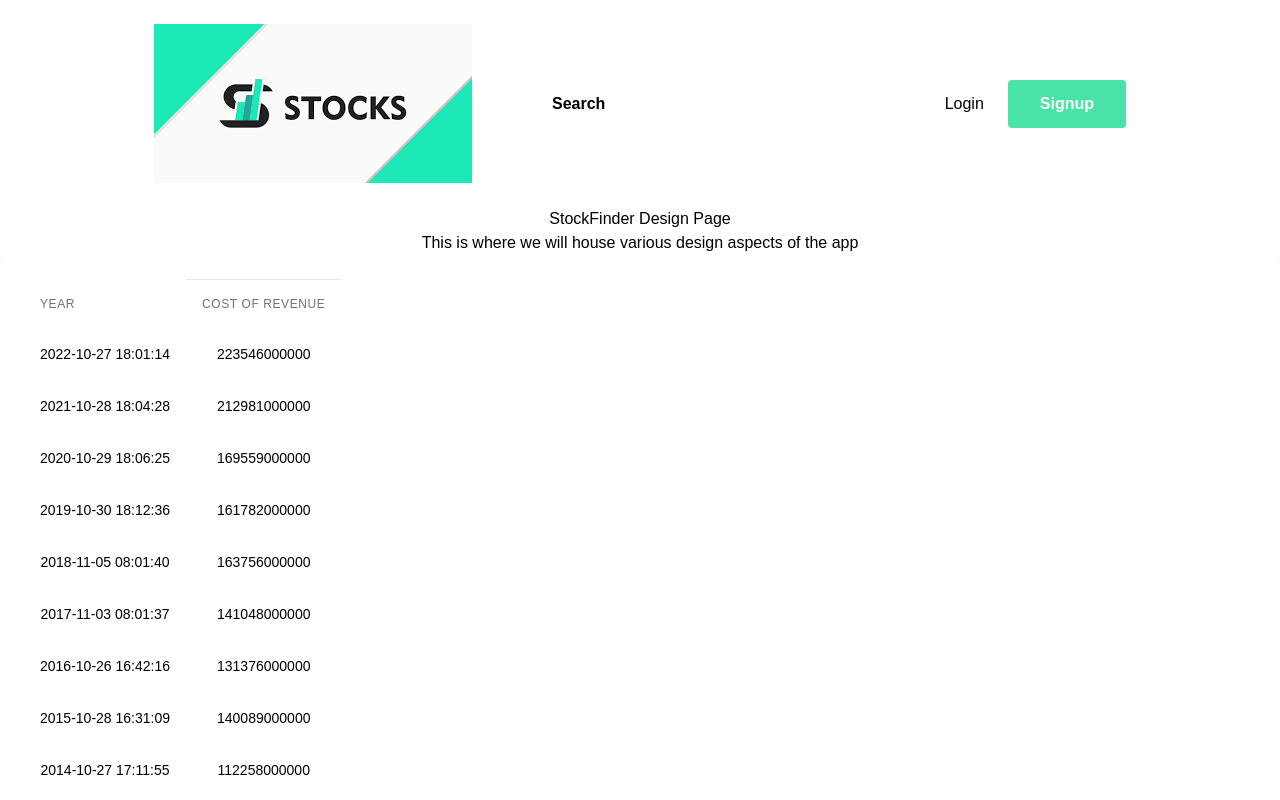
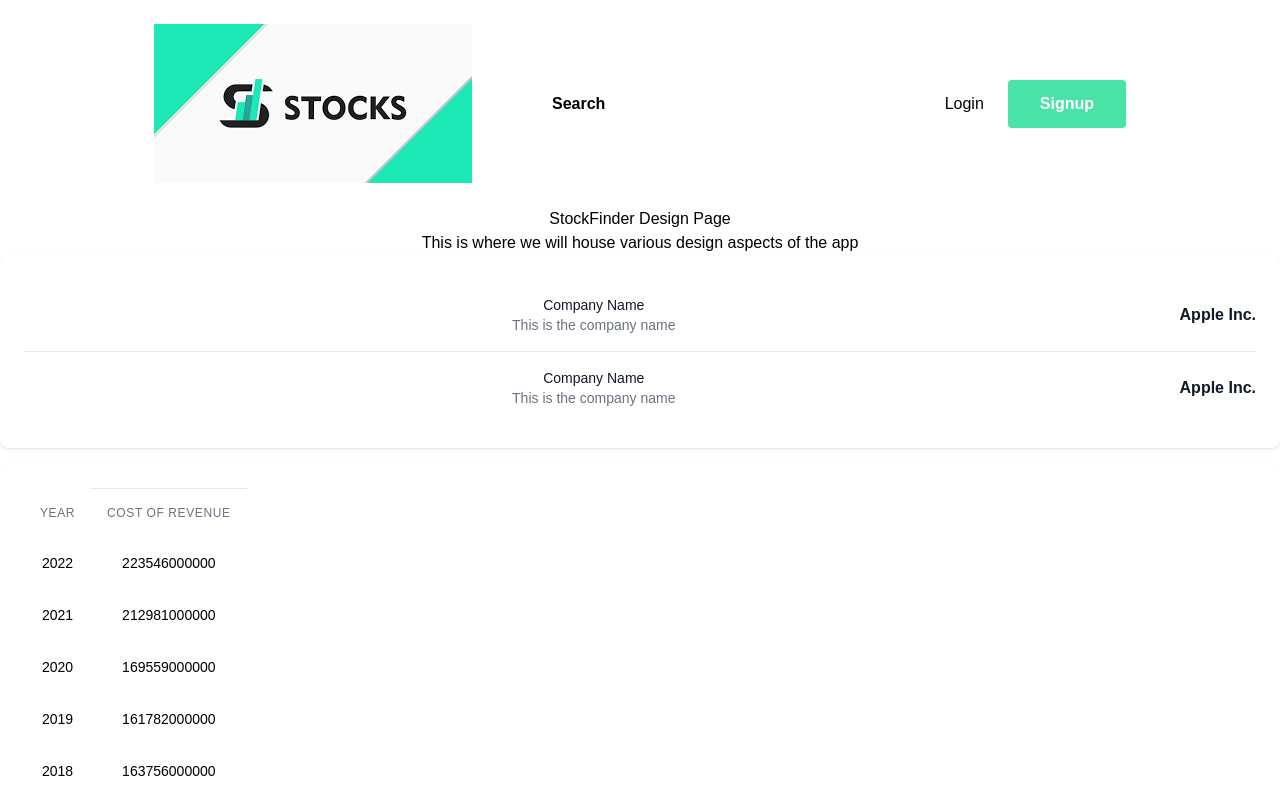
Before and after one commit to KlonicaRadoslaw/stock-finder, a React (Create React App) app in the folder frontend/: page /design-guide in a window 1280 px wide. Shown: the top 800 px of the page. Built offline with nearby package versions, Linux system fonts and the light colour scheme.

Commit message:
Adding RatioList to design-guide

```diff
--- /dev/null
+++ b/frontend/src/Components/RatioList/RatioList.tsx
@@ -0,0 +1,50 @@
+import React from 'react'
+import { TestDataCompany } from '../Table/testData'
+
+type Props = {}
+
+const data = TestDataCompany[0];
+
+type Company = typeof data;
+
+const config = [
+    {
+        label: "Company Name",
+        render: (company: Company) => company.companyName,
+        subTitle: "This is the company name"
+    },
+    {
+        label: "Company Name",
+        render: (company: Company) => company.companyName,
+        subTitle: "This is the company name"
+    },
+]
+
+const RatioList = (props: Props) => {
+    const renderedRows = config.map(row => {
+        return(
+            <li className='py-3 sm:py-4'>
+                <div className="flex items-center space-x-4">
+                    <div className="flex-1 min-w-0">
+                        <p className="text-sm font-medium text-gray-900 truncate">
+                            {row.label}
+                        </p>
+                        <p className="text-sm text-gray-500 truncate">
+                            {row.subTitle && row.subTitle}
+                        </p>
+                    </div>
+                    <div className="inline-flex items-center text-base font-semibold text-gray-900">
+                        {row.render(data)}
+                    </div>
+                </div>
+            </li>
+        )
+    })
+  return (
+    <div className='bg-white shadow rounded-lg mb-4 p-4 sm:p-6 h-full'>
+        <ul className='divide-y divided-gray-200'>{renderedRows}</ul>
+    </div>
+  )
+}
+
+export default RatioList
--- a/frontend/src/Components/Table/Table.tsx
+++ b/frontend/src/Components/Table/Table.tsx
@@ -9,7 +9,7 @@
 const configs = [
   {
     label: "Year",
-    render: (company: Company) => company.acceptedDate
+    render: (company: Company) => company.calendarYear
   },
   {
     label: "Cost of Revenue",
--- a/frontend/src/Pages/DesignPage/DesignPage.tsx
+++ b/frontend/src/Pages/DesignPage/DesignPage.tsx
@@ -1,5 +1,6 @@
 import React from 'react'
 import Table from '../../Components/Table/Table'
+import RatioList from '../../Components/RatioList/RatioList'
 
 interface Props { }
 
@@ -8,6 +9,7 @@
         <div>
             <h1>StockFinder Design Page</h1>
             <h2>This is where we will house various design aspects of the app</h2>
+            <RatioList />
             <Table />
         </div>
     )
```
Also changed, not shown: frontend/src/Components/RatioList/RatioList.css (added).
